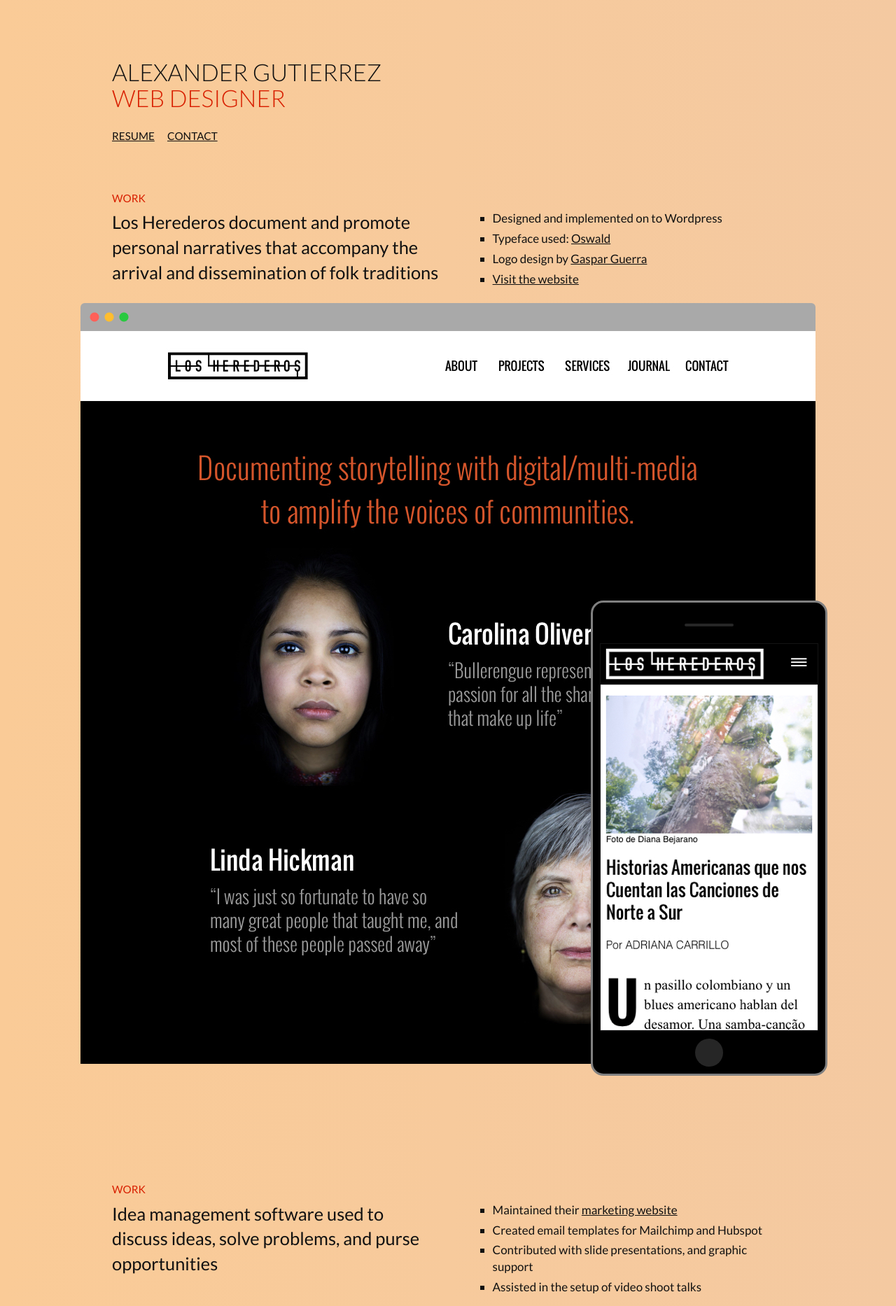
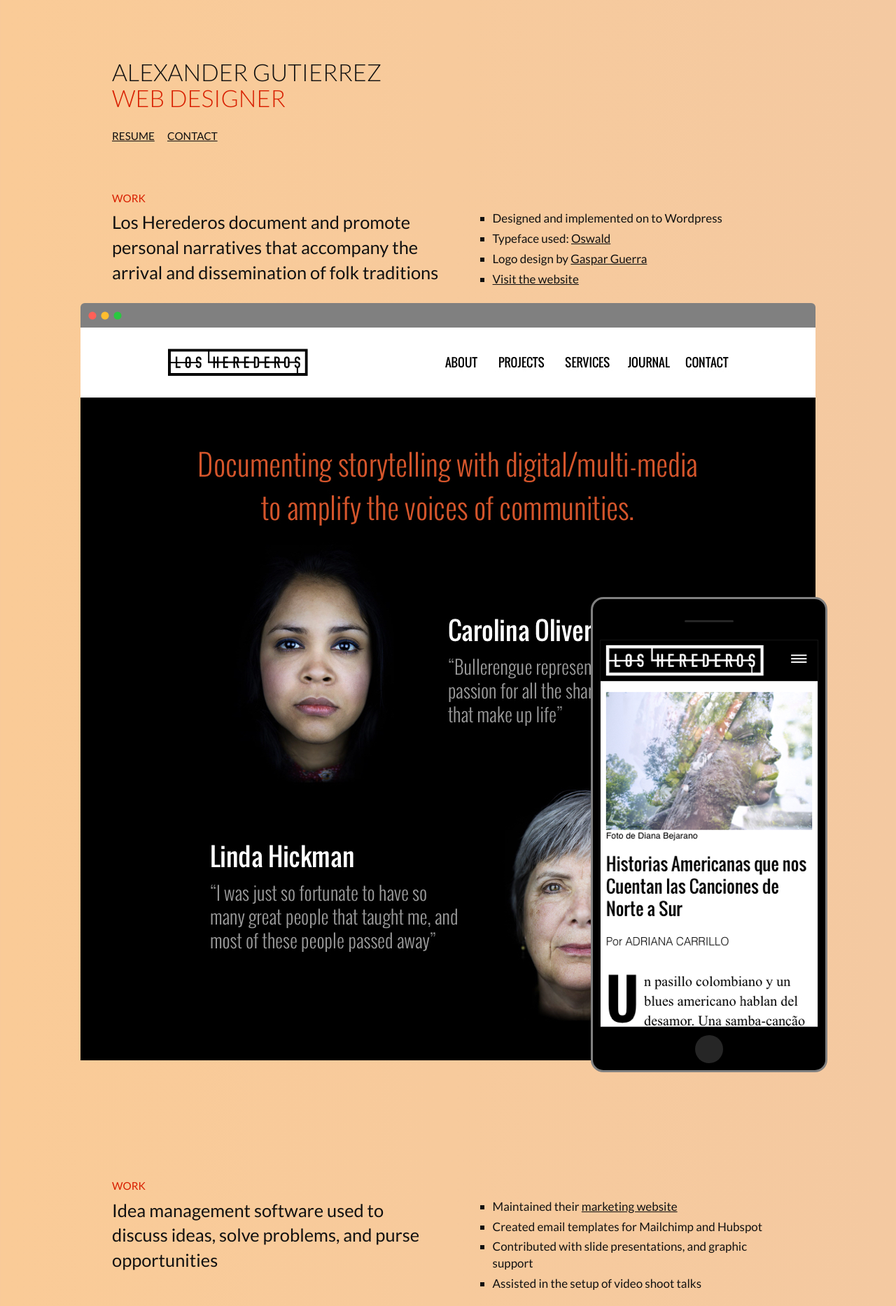
Before and after one commit to gutierrezalex/gutierreza, a Jekyll site: the page built from index.html, in a window 1280 px wide. Shown: the top 1866 px of the page at 70% size. Built offline with Jekyll 4.4.1, drawn with Linux system fonts in a browser that asks for light colours.

Commit message:
chrome bar update

```diff
--- a/_sass/_layout.scss
+++ b/_sass/_layout.scss
@@ -177,18 +177,24 @@ footer {
 				margin-right: 2em;
 				padding-top: 2.4em;
 				padding-bottom: 2.6em;
+
+				@include media-query($on-mobile) {
+					padding-top: 2em;
+					padding-bottom: 2.2em;
+				}
 			}
 		}
 	}
 
 	&-chrome {
-		padding-top: 40px;
-		background-color: darkgrey;
+		padding-top: 35px;
+		background-color: grey;
 		border-radius: 6px 6px 0 0;
 		position: relative;
 		margin-bottom: 1em;
 
 		@include media-query($on-mobile) {
+			background-color: transparent;
 			outline-width: 3px;
 			padding-top: 0;
 		}
@@ -196,15 +202,15 @@ footer {
 		&:before {
 			content: "";
 			background:
-			radial-gradient(circle at 8px 50%, #FF6058 6px, transparent 7px),
-			radial-gradient(circle at 29px 50%, #FFBD2E 6px, transparent 7px),
-			radial-gradient(circle at 50px 50%, #29C940 6px, transparent 7px);
+			radial-gradient(circle at 7px 50%, #FF6058 5px, transparent 6px),
+			radial-gradient(circle at 25px 50%, #FFBD2E 5px, transparent 6px),
+			radial-gradient(circle at 43px 50%, #29C940 5px, transparent 6px);
 
 			width: 60px;
 			height: 16px;
 			position: absolute;
-			left: 12px;
-			top: 12px;
+			left: 10px;
+			top: 10px;
 
 			@include media-query($on-mobile) {
 				display: none;
@@ -222,11 +228,11 @@ footer {
 		border: 3px solid rgba(255,255,255,.5);
 		margin: 2em;
 
-		@include media-query($on-mobile) {
-			margin-top: 1em;
-			padding-top: 2.4em;
-			padding-bottom: 2.6em;
-		}
+		// @include media-query($on-mobile) {
+		// 	margin-top: 1em;
+		// 	padding-top: 2em;
+		// 	padding-bottom: 2em;
+		// }
 
 		img {
 			border: 1px solid rgba(255,255,255,.08);
@@ -256,8 +262,8 @@ footer {
 			border-radius: 40px;
 
 			@include media-query($on-mobile) {
-				width: 30px;
-				height: 30px;
+				width: 25px;
+				height: 25px;
 				bottom: 7px;
 			}
 		}
@@ -265,17 +271,18 @@ footer {
 
 	&-mobile {
 		@include media-query($on-mobile) {
-			margin-left: 3em;
-			margin-right: 3em;
+			margin-left: auto;
+			margin-right: auto;
 			margin-bottom: 0;
+			width: 50%;
 		}
 
 		&:before {
 			width: 70px;
-			height: 4px;
+			height: 3px;
 
 			@include media-query($on-mobile) {
-				width: 50px;
+				width: 40px;
 			}
 		}
 	}
```
